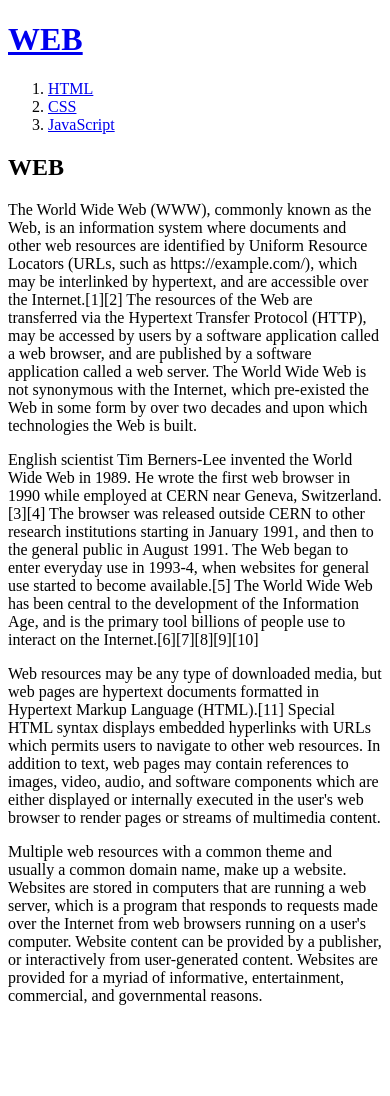
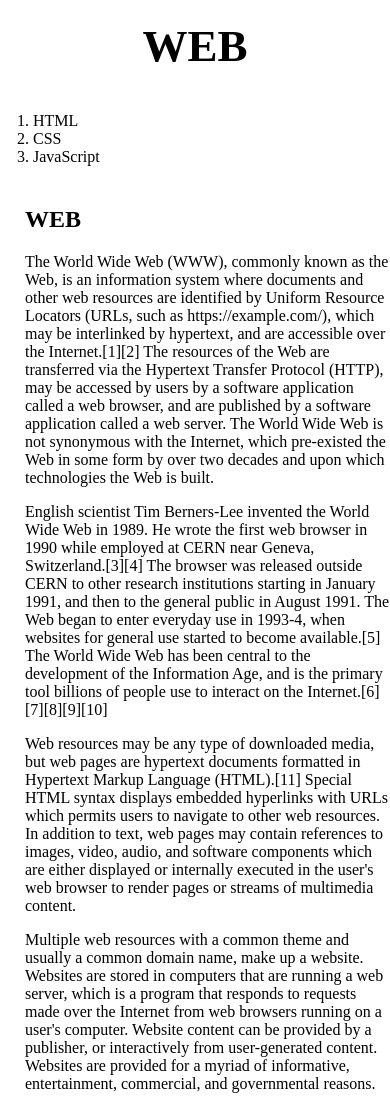
Before and after one commit to shostga/web, a plain HTML site: page index.html in a window 390 px wide. Before the commit the page ends 1021 px from the top, so only its background shows below. Drawn offline with Linux system fonts and the light colour scheme; a script that the page names is missing.

Commit message:
Add files via upload

```diff
--- a/index.html
+++ b/index.html
@@ -3,6 +3,7 @@
   <head>
     <title>WEB1 - Welcome</title>
     <meta charset="utf-8">
+    <link rel="stylesheet" href="style.css">
 
     <!-- Global site tag (gtag.js) - Google Analytics -->
     <script async src="https://www.googletagmanager.com/gtag/js?id=G-VS69X63BK8"></script>
@@ -13,18 +14,17 @@
 
       gtag('config', 'G-VS69X63BK8');
     </script>
-
   </head>
-
 
   <body>
     <h1><a href="index.html">WEB</a></h1>
+    <div id="grid">
       <ol>
         <li><a href="1.html">HTML</a></li>
         <li><a href="2.html">CSS</a></li>
         <li><a href="3.html">JavaScript</a></li>
       </ol>
-
+      <div id="article">
         <h2>WEB</h2>
         <p>
           The World Wide Web (WWW), commonly known as the Web, is an information system where documents and other web resources are identified by Uniform Resource Locators (URLs, such as https://example.com/), which may be interlinked by hypertext, and are accessible over the Internet.[1][2] The resources of the Web are transferred via the Hypertext Transfer Protocol (HTTP), may be accessed by users by a software application called a web browser, and are published by a software application called a web server. The World Wide Web is not synonymous with the Internet, which pre-existed the Web in some form by over two decades and upon which technologies the Web is built.
@@ -38,6 +38,9 @@
         <p>
           Multiple web resources with a common theme and usually a common domain name, make up a website. Websites are stored in computers that are running a web server, which is a program that responds to requests made over the Internet from web browsers running on a user's computer. Website content can be provided by a publisher, or interactively from user-generated content. Websites are provided for a myriad of informative, entertainment, commercial, and governmental reasons.
         </p>
+      </div>
+    </div>
+
     <p>
       <div id="disqus_thread"></div>
       <script>
--- /dev/null
+++ b/style.css
@@ -0,0 +1,41 @@
+body{
+  margin: 0px;
+}
+a {
+  color: black;
+  text-decoration: none;
+}
+h1{
+  font-size: 45px;
+  text-align: center;
+  border-bottom: 1px solid gray;
+  margin: 0;
+  padding: 20px;
+}
+ol{
+  border-right: 1px solid gray;
+  width: 100px;
+  margin: 0px;
+  padding: 20px;
+}
+#grid{
+  display: grid;
+  grid-template-columns: 150px 1fr;
+}
+#grid ol{
+  padding-left: 33px;
+}
+#grid #article{
+  padding-left: 25px;
+}
+@media(max-width:800px) {
+  #grid{
+    display: block;
+  }
+  ol{
+    border-right: none;
+  }
+  h1{
+    border-bottom: none;
+  }
+}
```
Also changed, not shown: 1.html (+7 -3 lines), 2.html (+2 -32 lines), 3.html (+6 -3 lines). Lines whose indentation alone changed are shown as unchanged.
